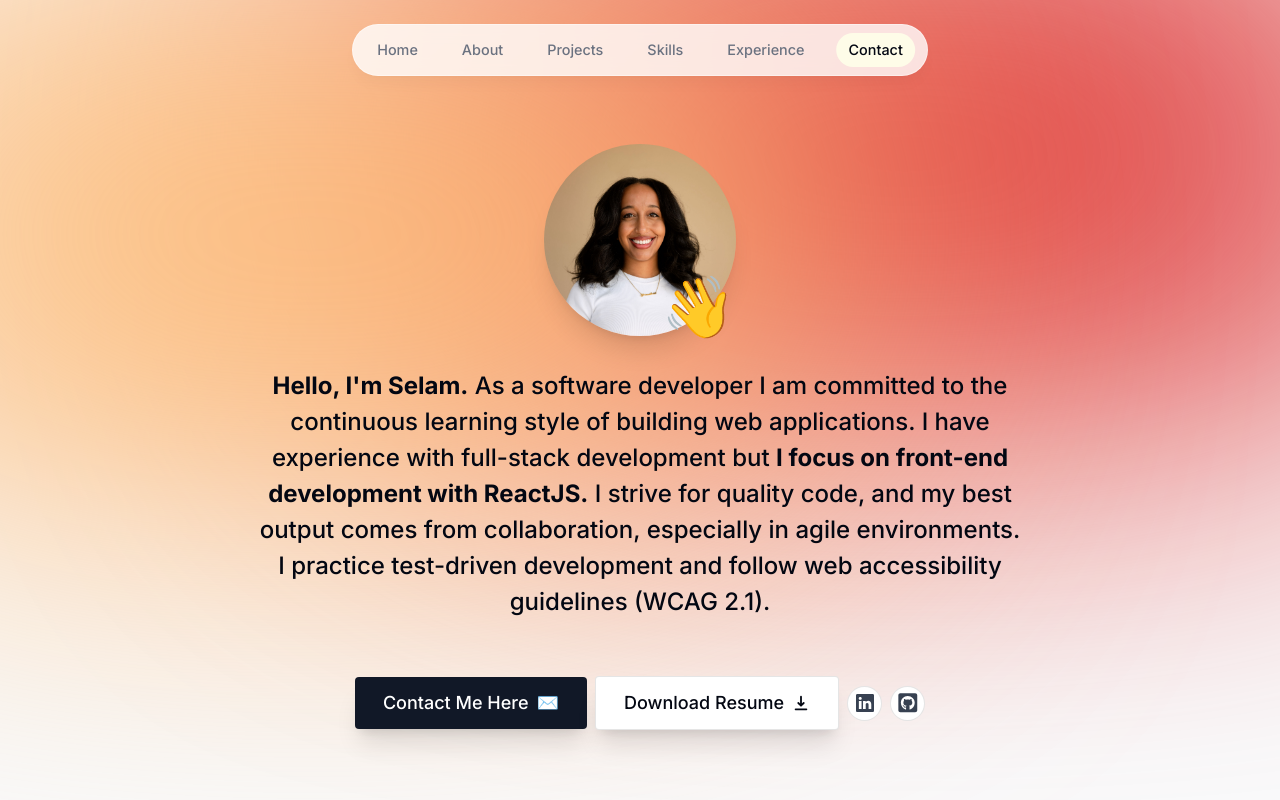
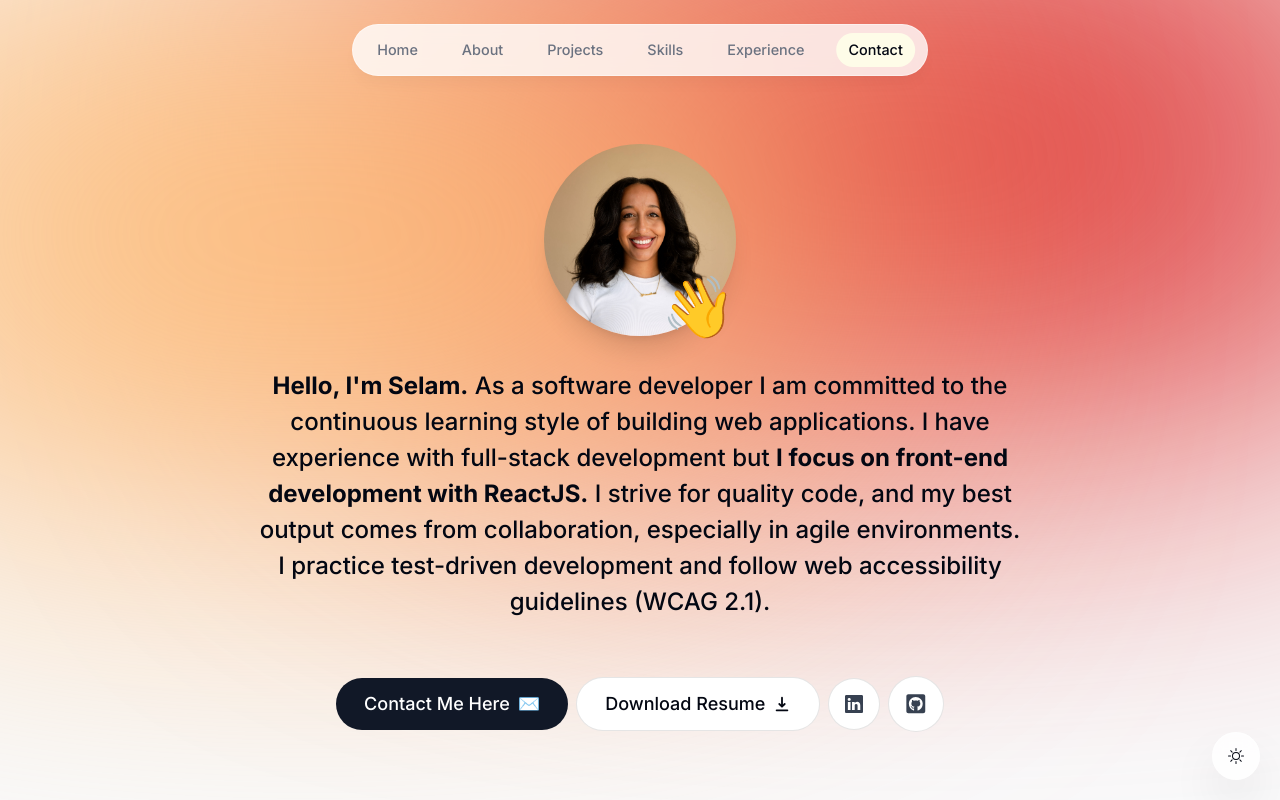
Before and after one commit to selamhabteab/selams-portfolio, a Next.js app: page / in a window 1280 px wide. Shown: the top 800 px of the page. Built offline with nearby package versions, Linux system fonts and the light colour scheme; no server answers.

Commit message:
dark mode theme-switch context

```diff
--- a/app/components/experience.tsx
+++ b/app/components/experience.tsx
@@ -9,11 +9,11 @@ import {
     VerticalTimelineElement
 }  from 'react-vertical-timeline-component';
 import 'react-vertical-timeline-component/style.min.css';
-// import { useTheme } from "@/context/theme-context";
+import { useTheme } from '@/context/theme-context';
 
 export default function Experience() {
     const { ref } = useSectionInView("Experience");
-
+    const { theme } = useTheme();
     return (
         <section ref={ref} id="experience" className="scroll-mt-28 mb-28 sm:mb-40">
             <SectionHeading>My Experience</SectionHeading>
@@ -22,7 +22,7 @@ export default function Experience() {
                         <React.Fragment key={index}>
                             <VerticalTimelineElement
                                 contentStyle={{
-                                    background: "#f3f4f6",
+                                    background: theme === "light" ? "#f3f4f6" : "rgba(255, 255, 255, 0.05)",
                                     boxShadow: "none",
                                     border: "1px solid rgba(0, 0, 0, 0.05)",
                                     textAlign: "left",
@@ -35,10 +35,12 @@ export default function Experience() {
                                 date={item.date}
                                 icon={item.icon}
                                 iconStyle={{
-                                    background: "white",
+                                    background:
+                                      theme === "light" ? "rgba(240, 241, 244)" : "rgba(14, 18, 29, 1",
                                     fontSize: "1.5rem",
                                     visibility: "visible",
                                 }}
+
                             >
                                 <h3 className="font-semibold capitalize">
                                     {item.title}
@@ -46,7 +48,7 @@ export default function Experience() {
                                 <p className="font-normal !mt-0">
                                     {item.location}
                                 </p>
-                                <p className="!mt-1 !font-normal text-gray-700">
+                                <p className="!mt-1 !font-normal text-gray-700 dark:text-white/75">
                                     {item.description}
                                 </p>
                             </VerticalTimelineElement>
--- a/app/components/header.tsx
+++ b/app/components/header.tsx
@@ -12,7 +12,7 @@ export default function Header() {
 
     return (
         <header className="z-[999] relative">
-            <motion.div className="fixed top-0 left-1/2 h-[4.5rem] w-full rounded-none border border-white border-opacity-40 bg-white bg-opacity-80 shadow-lg shadow-black/[0.03] backdrop-blur-[0.5rem] sm:top-6 sm:h-[3.25rem] sm:w-[36rem] sm:rounded-full"
+            <motion.div className="fixed top-0 left-1/2 h-[4.5rem] w-full rounded-none border border-white border-opacity-40 bg-white bg-opacity-80 shadow-lg shadow-black/[0.03] backdrop-blur-[0.5rem] sm:top-6 sm:h-[3.25rem] sm:w-[36rem] sm:rounded-full dark:bg-gray-950 dark:border-black/40 dark:bg-opacity-75"
                 initial={{ y: -100, x:"-50%", opacity: 0 }}
                 animate={{ y: 0, x:"-50%", opacity: 1 }}
             ></motion.div>
@@ -27,7 +27,7 @@ export default function Header() {
                         >
                             <Link
                                 className={clsx(
-                                    "flex w-full items-center justify-center px-3 py-3 hover:text-gray-950 transition", {"text-gray-950": activeSection === link.name,}
+                                    "flex w-full items-center justify-center px-3 py-3 hover:text-gray-950 transition dark:text-gray-300 dark:hover:text-gray-200", {"text-gray-950 dark:text-gray-300": activeSection === link.name,}
                                 )}
                                 href={link.hash}
                                 onClick={()=> {
@@ -37,7 +37,7 @@ export default function Header() {
                             >
                             {link.name}
                             {link.name === activeSection && (
-                                <motion.span className="bg-yellow-50 rounded-full absolute inset-0 -z-10"
+                                <motion.span className="bg-yellow-50 rounded-full absolute inset-0 -z-10 dark:bg-indigo-900"
                                 layoutId="activeSection"
                                 transition={{
                                     type: "spring",
--- a/app/components/intro.tsx
+++ b/app/components/intro.tsx
@@ -65,10 +65,6 @@ export default function Intro() {
 
 
                         <span className="font-bold">Hello, I'm Selam.</span> As a software developer I am committed to the continuous learning style of building web applications. I have experience with full-stack development but <span className="font-bold">I focus on front-end development with ReactJS.</span>  I strive for quality code, and my best output comes from collaboration, especially in agile environments. I practice test-driven development and follow web accessibility guidelines (WCAG 2.1).
-                        {/* <span className="font-bold">full-stack developer</span> with{" "}
-                        <span className="font-bold">8 years</span> of experience. I enjoy
-                        building <span className="italic">sites & apps</span>. My focus is{" "}
-                        <span className="underline">React (Next.js)</span>. */}
                     </motion.h1>
                 </div>
 
@@ -81,7 +77,7 @@ export default function Intro() {
                 >
                     <Link
                         href="#contact"
-                        className="group bg-gray-900 text-white px-7 py-3 flex items-center gap-2 rounded outline-none focus:scale-110 hover:scale-110 hover:bg-gray-950 active:scale-105 transition shadow-xl"
+                        className="group bg-gray-900 text-white px-7 py-3 flex items-center gap-2 rounded-full outline-none focus:scale-110 hover:scale-110 hover:bg-gray-950 active:scale-105 transition"
                         onClick={()=> {
                             setActiveSection("Contact");
                             setTimeOfLastClick(Date.now());
@@ -90,15 +86,15 @@ export default function Intro() {
                         Contact Me Here <span className="group-hover:translate-x-1 transition">✉️</span>
                     </Link>
 
-                    <a className="group bg-white px-7 py-3 flex items-center gap-2 rounded shadow-xl outline-none focus:scale-110 hover:scale-110 active:scale-105 transition cursor-pointer borderBlack" href="/resume.pdf" download>
+                    <a className="group bg-white px-7 py-3 flex items-center gap-2 rounded-full outline-none focus:scale-110 hover:scale-110 active:scale-105 transition cursor-pointer borderBlack dark:bg-white/10" href="/resume.pdf" download>
                         Download Resume <HiDownload className="group-hover:translate-y-1 transition" />
                     </a>
 
-                    <a className="bg-white p4 text-gray-700 flex items-center gap-2 rounded-full focus:scale-110 hover:scale-[1.15] hover:text-gray-950 active:scale-105 transition cursor-pointer borderBlack h-[35px] w-[35px] justify-center" href="https://www.linkedin.com/in/selamhabteab/" target="_blank">
+                    <a className="bg-white p-4 text-gray-700 hover:text-gray-950 flex items-center gap-2 rounded-full focus:scale-[1.15] hover:scale-[1.15] active:scale-105 transition cursor-pointer borderBlack dark:bg-white/10 dark:text-white/60" href="https://www.linkedin.com/in/selamhabteab/" target="_blank">
                         <BsLinkedin />
                     </a>
 
-                    <a className="bg-white p4 text-gray-700 flex items-center gap-2 rounded-full text-[1.35rem] focus:scale-[1.15] hover:scale-[1.15] hover:text-gray-950 active:scale-105 transition cursor-pointer borderBlack h-[35px] w-[35px] justify-center" href="https://github.com/selamhabteab" target="_blank">
+                    <a className="bg-white p-4 text-gray-700 flex items-center gap-2 text-[1.35rem] rounded-full focus:scale-[1.15] hover:scale-[1.15] hover:text-gray-950 active:scale-105 transition cursor-pointer borderBlack dark:bg-white/10 dark:text-white/60" href="https://github.com/selamhabteab" target="_blank">
                         <FaGithubSquare />
                     </a>
 
--- a/app/components/skills.tsx
+++ b/app/components/skills.tsx
@@ -30,7 +30,7 @@ export default function Skills() {
                     skillsData.map((skill, index) => (
                         <motion.li
                             key={index}
-                            className="bg-white border border-black/[0.1] rounded-xl px-5 py-3"
+                            className="bg-white border border-black/[0.1] rounded-xl px-5 py-3 dark:bg-white/10 dark:text-white/80"
                             variants={fadeInAnimationVariants}
                             initial="initial"
                             whileInView="animate"
--- a/app/components/submit-btn.tsx
+++ b/app/components/submit-btn.tsx
@@ -5,7 +5,7 @@ import { useFormStatus } from 'react-dom';
 export default function SubmitBtn() {
     const { pending } = useFormStatus();
     return (
-        <button type="submit" className="group flex items-center justify-center gap-2 h-[3rem] w-[8rem] bg-gray-900 text-white rounded-full outline-none transition-all focus:scale-110 hover:scale-110 hover:bg-gray-950 active:scale-105" disabled={pending}>
+        <button type="submit" className="group flex items-center justify-center gap-2 h-[3rem] w-[8rem] bg-gray-900 text-white rounded-full outline-none transition-all focus:scale-110 hover:scale-110 hover:bg-gray-950 active:scale-105 dark:bg-white dark:bg-opacity-10" disabled={pending}>
         {
             pending ? (
                 <div className="h-5 w-5 animate-spin rounded-full border-b-2 border-white"></div>
--- /dev/null
+++ b/app/components/theme-switch.tsx
@@ -0,0 +1,18 @@
+"use client";
+
+import { useTheme } from "@/context/theme-context";
+import React from "react";
+import { BsMoon, BsSun } from "react-icons/bs";
+
+export default function ThemeSwitch() {
+  const { theme, toggleTheme } = useTheme();
+
+  return (
+    <button
+      className="fixed bottom-5 right-5 bg-white w-[3rem] h-[3rem] bg-opacity-80 backdrop-blur-[0.5rem] border border-white border-opacity-40 shadow-2xl rounded-full flex items-center justify-center hover:scale-[1.15] active:scale-105 transition-all dark:bg-gray-950"
+      onClick={toggleTheme}
+    >
+      {theme === "light" ? <BsSun /> : <BsMoon />}
+    </button>
+  );
+}
--- a/app/globals.css
+++ b/app/globals.css
@@ -6,6 +6,10 @@ html {
     --line-color: #e5e7eb;
 }
 
+html.dark {
+    --line-color: rgba(255, 255, 255, 0.2);
+  }
+
 .borderBlack {
     @apply border border-black/10;
 }
--- a/app/layout.tsx
+++ b/app/layout.tsx
@@ -5,6 +5,8 @@ import Header from './components/header'
 import ActiveSectionContextProvider from '@/context/active-section-context'
 import { Toaster } from 'react-hot-toast'
 import Footer from './components/footer'
+import ThemeSwitch from './components/theme-switch'
+import ThemeContextProvider from '@/context/theme-context'
 
 const inter = Inter({ subsets: ['latin'] })
 
@@ -23,15 +25,18 @@ export default function RootLayout({
 }) {
   return (
     <html lang="en" className="!scroll-smooth">
-      <body className={`${inter.className} bg-gray-50 text-gray-950 relative pt-28 sm:pt-36`}>
-        <div className="bg-red-600 absolute top-[-6rem] -z-10 -right-[11rem] h-[31.25rem] w-[31.25rem] rounded-full blur-[10rem] sm:w-[68.75rem] "></div>
-        <div className="bg-orange-300 absolute top-[-1rem] -z-10 left-[-35rem] h-[31.25rem] w-[50rem] rounded-full blur-[10rem] sm:w-[68.75rem] md:left-[-33rem] 1g:left-[-28rem] xl:left-[-15rem] 2xl:left-[-5rem]"></div>
+      <body className={`${inter.className} bg-gray-50 text-gray-950 relative pt-28 sm:pt-36 dark:bg-gray-900 dark:text-gray-50 dark:text-opacity-90`}>
+        <div className="bg-red-600 absolute top-[-6rem] -z-10 -right-[11rem] h-[31.25rem] w-[31.25rem] rounded-full blur-[10rem] sm:w-[68.75rem]"></div>
+        <div className="bg-orange-300 absolute top-[-1rem] -z-10 left-[-35rem] h-[31.25rem] w-[50rem] rounded-full blur-[10rem] sm:w-[68.75rem] md:left-[-33rem] 1g:left-[-28rem] xl:left-[-15rem] 2xl:left-[-5rem] dark:bg-purple-600"></div>
+        <ThemeContextProvider>
           <ActiveSectionContextProvider>
             <Header />
             {children}
             <Footer />
             <Toaster position="bottom-center" />
+          <ThemeSwitch />
           </ActiveSectionContextProvider>
+        </ThemeContextProvider>
       </body>
     </html>
   )
--- a/app/lib/data.ts
+++ b/app/lib/data.ts
@@ -2,6 +2,7 @@ import React from "react";
 import { CgWorkAlt } from "react-icons/cg";
 import { FaReact } from "react-icons/fa";
 import { LuGraduationCap } from "react-icons/lu";
+import { DiRubyRough } from "react-icons/di";
 import toDoApp from "@/public/ToDoApp.png";
 import commBoardApp from "@/public/CommunityBoardApp.png";
 
@@ -54,7 +55,7 @@ export const experiencesData = [
     location: "Remote",
     description:
       "Developed and maintained high-quality code for web applications using React, Redux, Ruby on Rails, HTML, CSS, JavaScript, and Samvera, contributing to the creation of robust and scalable solutions.",
-    icon: React.createElement(FaReact),
+    icon: React.createElement(DiRubyRough),
     date: "2022",
   },
   {
--- /dev/null
+++ b/context/theme-context.tsx
@@ -0,0 +1,70 @@
+"use client";
+
+import React, { useEffect, useState, createContext, useContext } from "react";
+
+type Theme = "light" | "dark";
+
+type ThemeContextProviderProps = {
+  children: React.ReactNode;
+};
+
+type ThemeContextType = {
+  theme: Theme;
+  toggleTheme: () => void;
+};
+
+const ThemeContext = createContext<ThemeContextType | null>(null);
+
+export default function ThemeContextProvider({
+  children,
+}: ThemeContextProviderProps) {
+  const [theme, setTheme] = useState<Theme>("light");
+
+  const toggleTheme = () => {
+    if (theme === "light") {
+      setTheme("dark");
+      window.localStorage.setItem("theme", "dark");
+      document.documentElement.classList.add("dark");
+    } else {
+      setTheme("light");
+      window.localStorage.setItem("theme", "light");
+      document.documentElement.classList.remove("dark");
+    }
+  };
+
+  useEffect(() => {
+    const localTheme = window.localStorage.getItem("theme") as Theme | null;
+
+    if (localTheme) {
+      setTheme(localTheme);
+
+      if (localTheme === "dark") {
+        document.documentElement.classList.add("dark");
+      }
+    } else if (window.matchMedia("(prefers-color-scheme: dark)").matches) {
+      setTheme("dark");
+      document.documentElement.classList.add("dark");
+    }
+  }, []);
+
+  return (
+    <ThemeContext.Provider
+      value={{
+        theme,
+        toggleTheme,
+      }}
+    >
+      {children}
+    </ThemeContext.Provider>
+  );
+}
+
+export function useTheme() {
+  const context = useContext(ThemeContext);
+
+  if (context === null) {
+    throw new Error("useTheme must be used within a ThemeContextProvider");
+  }
+
+  return context;
+}
--- a/tailwind.config.ts
+++ b/tailwind.config.ts
@@ -16,5 +16,7 @@ const config: Config = {
     },
   },
   plugins: [],
+  darkMode: "class",
+
 }
 export default config
```
Also changed, not shown: app/components/contact.tsx (+4 -4 lines). Lines whose indentation alone changed are shown as unchanged.
